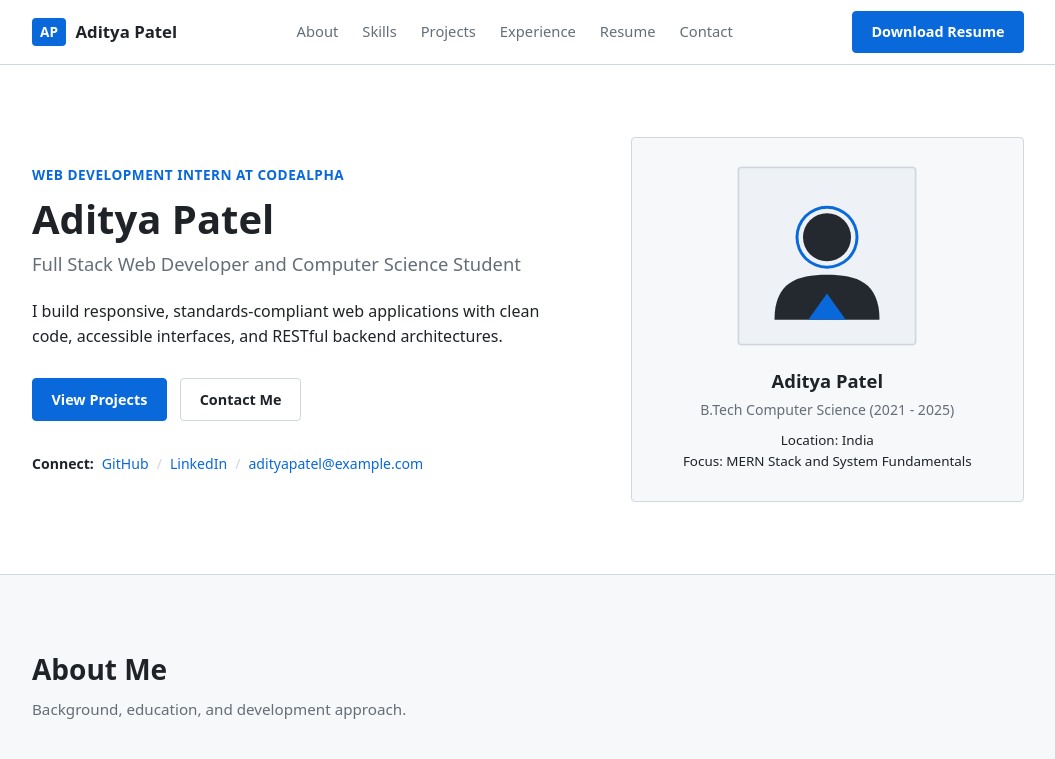
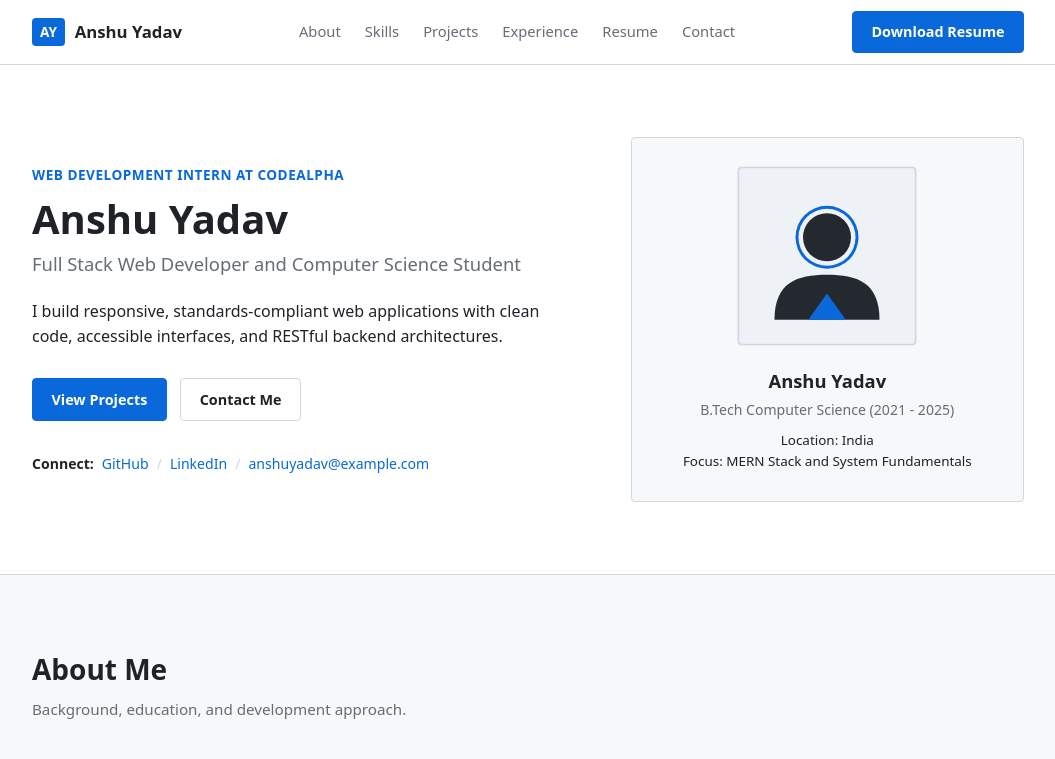
Before and after one commit to AnshuYadav0206/CodeAlpha_PersonalPortfolio, a plain HTML site: page index.html in a window 1280 px wide. Shown: the top 759 px of the page, without its empty margins (112-1167 px from the left). Drawn offline with Linux system fonts and the light colour scheme.

Commit message:
fix: update developer name and credentials to Anshu Yadav

```diff
--- a/index.html
+++ b/index.html
@@ -3,8 +3,8 @@
 <head>
   <meta charset="UTF-8">
   <meta name="viewport" content="width=device-width, initial-scale=1.0">
-  <title>Aditya Patel - Full Stack Developer Portfolio</title>
-  <meta name="description" content="Portfolio of Aditya Patel, Full Stack Developer and Computer Science student. Showcasing projects, technical skills, resume, and contact details.">
+  <title>Anshu Yadav - Full Stack Developer Portfolio</title>
+  <meta name="description" content="Portfolio of Anshu Yadav, Full Stack Developer and Computer Science student. Showcasing projects, technical skills, resume, and contact details.">
   <link rel="icon" type="image/svg+xml" href="assets/images/favicon.svg">
   <link rel="stylesheet" href="css/style.css">
 </head>
@@ -13,8 +13,8 @@
   <header class="site-header" id="site-header">
     <div class="site-container header-container">
       <a href="#hero" class="brand-link">
-        <span class="brand-badge">AP</span>
-        <span class="brand-name">Aditya Patel</span>
+        <span class="brand-badge">AY</span>
+        <span class="brand-name">Anshu Yadav</span>
       </a>
 
       <nav class="primary-nav" id="primary-nav" aria-label="Main Navigation">
@@ -29,7 +29,7 @@
       </nav>
 
       <div class="header-actions">
-        <a href="assets/resume/Aditya_Patel_Resume.txt" class="btn btn-primary" download="Aditya_Patel_Resume.txt">Download Resume</a>
+        <a href="assets/resume/Anshu_Yadav_Resume.txt" class="btn btn-primary" download="Anshu_Yadav_Resume.txt">Download Resume</a>
         <button class="menu-toggle" id="menu-toggle" aria-label="Toggle navigation" aria-expanded="false">
           <span class="menu-line"></span>
           <span class="menu-line"></span>
@@ -44,7 +44,7 @@
       <div class="site-container hero-grid">
         <div class="hero-text">
           <p class="hero-status">Web Development Intern at CodeAlpha</p>
-          <h1 class="hero-heading">Aditya Patel</h1>
+          <h1 class="hero-heading">Anshu Yadav</h1>
           <h2 class="hero-subheading">Full Stack Web Developer and Computer Science Student</h2>
           <p class="hero-summary">
             I build responsive, standards-compliant web applications with clean code, accessible interfaces, and RESTful backend architectures.
@@ -59,15 +59,15 @@
             <span class="meta-separator">/</span>
             <a href="https://linkedin.com" target="_blank" rel="noopener noreferrer" class="meta-link">LinkedIn</a>
             <span class="meta-separator">/</span>
-            <a href="mailto:adityapatel@example.com" class="meta-link">adityapatel@example.com</a>
+            <a href="mailto:anshuyadav@example.com" class="meta-link">anshuyadav@example.com</a>
           </div>
         </div>
 
         <div class="hero-aside">
           <div class="profile-card">
-            <img src="assets/images/avatar.svg" alt="Aditya Patel profile graphic" class="profile-graphic" width="180" height="180">
+            <img src="assets/images/avatar.svg" alt="Anshu Yadav profile graphic" class="profile-graphic" width="180" height="180">
             <div class="profile-meta">
-              <p class="profile-title">Aditya Patel</p>
+              <p class="profile-title">Anshu Yadav</p>
               <p class="profile-subtitle">B.Tech Computer Science (2021 - 2025)</p>
               <p class="profile-location">Location: India</p>
               <p class="profile-focus">Focus: MERN Stack and System Fundamentals</p>
@@ -367,12 +367,12 @@
         <div class="resume-sheet">
           <div class="resume-sheet-top">
             <div>
-              <h3 class="resume-name">Aditya Patel</h3>
+              <h3 class="resume-name">Anshu Yadav</h3>
               <p class="resume-role">Full Stack Developer - Computer Science Student</p>
-              <p class="resume-contact-line">Email: adityapatel@example.com | Location: India</p>
+              <p class="resume-contact-line">Email: anshuyadav@example.com | Location: India</p>
             </div>
             <div>
-              <a href="assets/resume/Aditya_Patel_Resume.txt" class="btn btn-primary" download="Aditya_Patel_Resume.txt">Download Document</a>
+              <a href="assets/resume/Anshu_Yadav_Resume.txt" class="btn btn-primary" download="Anshu_Yadav_Resume.txt">Download Document</a>
             </div>
           </div>
 
@@ -413,15 +413,15 @@
             <div class="contact-details-list">
               <div class="contact-item">
                 <span class="contact-label">Email Address</span>
-                <span class="contact-val"><a href="mailto:adityapatel@example.com" class="text-link">adityapatel@example.com</a></span>
+                <span class="contact-val"><a href="mailto:anshuyadav@example.com" class="text-link">anshuyadav@example.com</a></span>
               </div>
               <div class="contact-item">
                 <span class="contact-label">GitHub</span>
-                <span class="contact-val"><a href="https://github.com" target="_blank" rel="noopener noreferrer" class="text-link">github.com/adityapatel</a></span>
+                <span class="contact-val"><a href="https://github.com" target="_blank" rel="noopener noreferrer" class="text-link">github.com/anshuyadav</a></span>
               </div>
               <div class="contact-item">
                 <span class="contact-label">LinkedIn</span>
-                <span class="contact-val"><a href="https://linkedin.com" target="_blank" rel="noopener noreferrer" class="text-link">linkedin.com/in/adityapatel</a></span>
+                <span class="contact-val"><a href="https://linkedin.com" target="_blank" rel="noopener noreferrer" class="text-link">linkedin.com/in/anshuyadav</a></span>
               </div>
               <div class="contact-item">
                 <span class="contact-label">Location</span>
@@ -468,9 +468,9 @@
 
   <footer class="site-footer">
     <div class="site-container footer-content">
-      <p>Aditya Patel - Full Stack Developer Portfolio</p>
+      <p>Anshu Yadav - Full Stack Developer Portfolio</p>
       <p>CodeAlpha Internship Task 3</p>
-      <p>&copy; <span id="year">2024</span> Aditya Patel. All rights reserved.</p>
+      <p>&copy; <span id="year">2024</span> Anshu Yadav. All rights reserved.</p>
     </div>
   </footer>
 
```
Also changed, not shown: assets/images/favicon.svg, assets/resume/Anshu_Yadav_Resume.txt, 1 other file.
